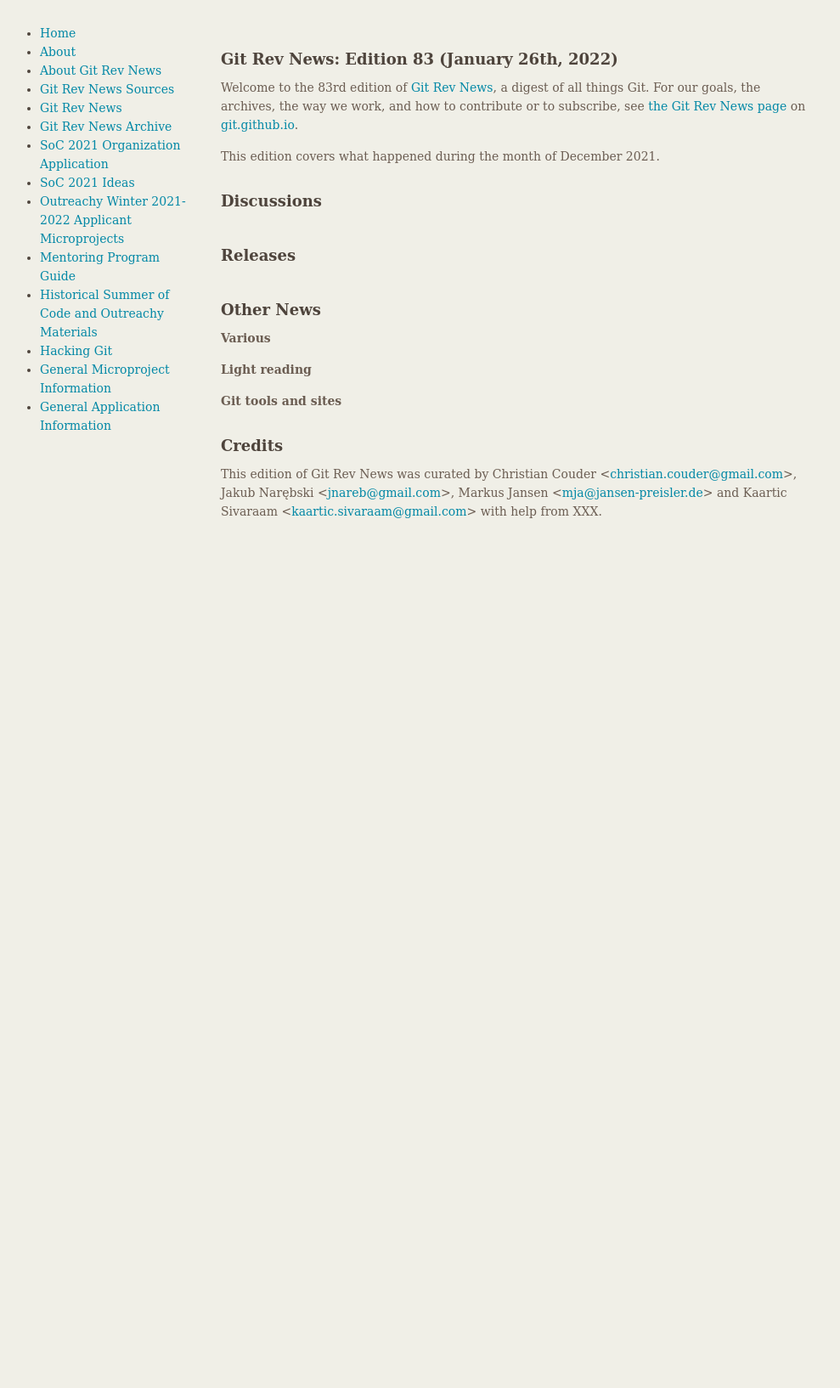
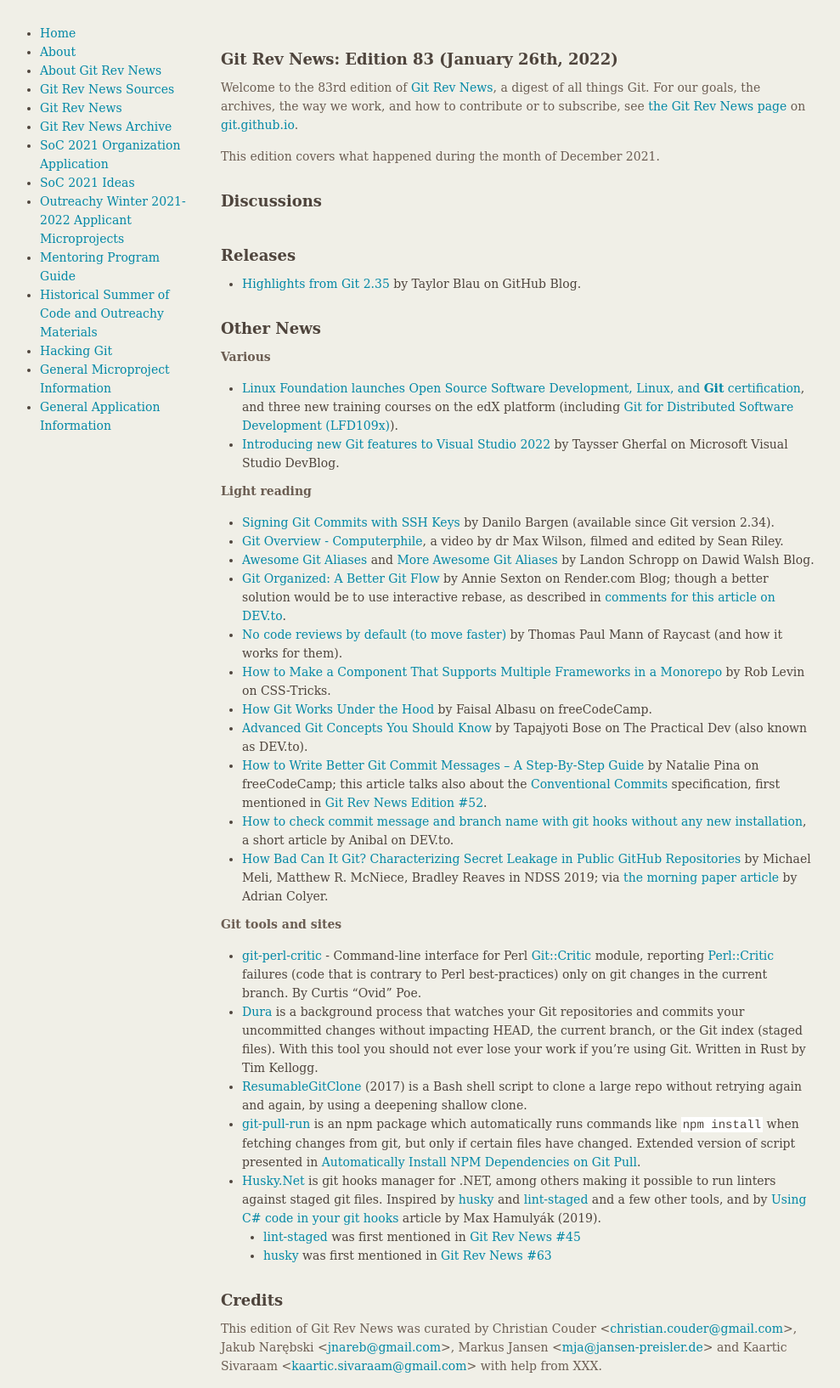
Before and after one commit to git/git.github.io, a Jekyll site: the page built from rev_news/drafts/edition-83.md, in a window 1280 px wide. Shown: the whole page at 85% size, without its empty margins (149-1138 px from the left). Built offline with Jekyll 4.4.1, drawn with Linux system fonts in a browser that asks for light colours; before the commit the page ends 900 px from its top, so only the background shows below that.

Commit message:
rn-83: Add links to various news, articles, and tools

```diff
--- a/rev_news/drafts/edition-83.md
+++ b/rev_news/drafts/edition-83.md
@@ -35,17 +35,79 @@
 
 ## Releases
 
+* [Highlights from Git 2.35](https://github.blog/2022-01-24-highlights-from-git-2-35/)
+  by Taylor Blau on GitHub Blog.
 
 ## Other News
 
 __Various__
 
+* [Linux Foundation launches Open Source Software Development, Linux, and **Git** certification](https://www.zdnet.com/article/linux-foundation-launches-open-source-software-development-linux-git-certification/),
+  and three new training courses on the edX platform (including
+  [Git for Distributed Software Development (LFD109x)](https://www.edx.org/course/git-for-distributed-development)).
+* [Introducing new Git features to Visual Studio 2022](https://devblogs.microsoft.com/visualstudio/introducing-new-git-features-to-visual-studio-2022/)
+  by Taysser Gherfal on Microsoft Visual Studio DevBlog.
 
 __Light reading__
 
+* [Signing Git Commits with SSH Keys](https://blog.dbrgn.ch/2021/11/16/git-ssh-signatures/)
+  by Danilo Bargen (available since Git version 2.34).
+* [Git Overview - Computerphile](https://www.youtube.com/watch?v=92sycL8ij-U),
+  a video by dr Max Wilson, filmed and edited by Sean Riley.
+* [Awesome Git Aliases](https://davidwalsh.name/awesome-git-aliases) and
+  [More Awesome Git Aliases](https://davidwalsh.name/more-awesome-git-aliases)
+  by Landon Schropp on Dawid Walsh Blog.
+* [Git Organized: A Better Git Flow](https://render.com/blog/git-organized-a-better-git-flow)
+  by Annie Sexton on Render.com Blog; though a better solution would be to use interactive rebase,
+  as described in [comments for this article on DEV.to](https://dev.to/render/git-organized-a-better-git-flow-56go#comment-subscription).
+* [No code reviews by default (to move faster)](https://www.raycast.com/blog/no-code-reviews-by-default/)
+  by Thomas Paul Mann of Raycast (and how it works for them).
+* [How to Make a Component That Supports Multiple Frameworks in a Monorepo](https://css-tricks.com/make-a-component-multiple-frameworks-in-a-monorepo/)
+  by Rob Levin on CSS-Tricks.
+* [How Git Works Under the Hood](https://www.freecodecamp.org/news/git-under-the-hood/)
+  by Faisal Albasu on freeCodeCamp.
+* [Advanced Git Concepts You Should Know](https://dev.to/ruppysuppy/advanced-git-concepts-you-should-know-nle)
+  by Tapajyoti Bose on The Practical Dev (also known as DEV\.to).
+* [How to Write Better Git Commit Messages – A Step-By-Step Guide](https://www.freecodecamp.org/news/how-to-write-better-git-commit-messages/)
+  by Natalie Pina on freeCodeCamp; this article talks also about the
+  [Conventional Commits](https://www.conventionalcommits.org/) specification,
+  first mentioned in [Git Rev News Edition #52](https://git.github.io/rev_news/2019/06/28/edition-52/).
+* [How to check commit message and branch name with git hooks without any new installation](https://dev.to/anibalardid/how-to-check-commit-message-and-branch-name-with-git-hooks-without-any-new-installation-n34),
+  a short article by Anibal on DEV\.to.
+* [How Bad Can It Git? Characterizing Secret Leakage in Public GitHub Repositories](https://www.ndss-symposium.org/ndss-paper/how-bad-can-it-git-characterizing-secret-leakage-in-public-github-repositories/)
+  by Michael Meli, Matthew R. McNiece, Bradley Reaves in NDSS 2019;
+  via [the morning paper article](https://blog.acolyer.org/2019/04/08/how-bad-can-it-git-characterizing-secret-leakage-in-public-github-repositories/)
+  by Adrian Colyer.
 
 __Git tools and sites__
 
+* [git-perl-critic](https://github.com/Ovid/git-critic) - Command-line interface for
+  Perl [Git::Critic](https://metacpan.org/pod/Git::Critic) module,
+  reporting [Perl::Critic](https://metacpan.org/pod/Perl::Critic) failures
+  (code that is contrary to Perl best-practices) only on git changes in the current branch.
+  By Curtis "Ovid" Poe.
+* [Dura](https://github.com/tkellogg/dura) is a background process that watches
+  your Git repositories and commits your uncommitted changes without impacting HEAD,
+  the current branch, or the Git index (staged files).  With this tool you should not
+  ever lose your work if you're using Git.
+  Written in Rust by Tim Kellogg.
+* [ResumableGitClone](https://github.com/johnzeng/ResumableGitClone) (2017)
+  is a Bash shell script to clone a large repo without retrying again and again,
+  by using a deepening shallow clone.
+* [git-pull-run](https://www.npmjs.com/package/git-pull-run) is an npm package
+  which automatically runs commands like `npm install` when fetching changes from git,
+  but only if certain files have changed.  Extended version of script presented in
+  [Automatically Install NPM Dependencies on Git Pull](https://dev.to/zirkelc/automatically-install-npm-dependencies-on-git-pull-bg0).
+* [Husky.Net](https://github.com/alirezanet/Husky.Net) is git hooks manager for .NET,
+  among others making it possible to run linters against staged git files.
+  Inspired by [husky](https://github.com/typicode/husky)
+  and [lint-staged](https://github.com/okonet/lint-staged)
+  and a few other tools, and by [Using C# code in your git hooks](https://kaylumah.nl/2019/09/07/using-csharp-code-your-git-hooks.html)
+  article by Max Hamulyák (2019).
+   * [lint-staged](https://github.com/okonet/lint-staged) was first mentioned in
+     [Git Rev News #45](https://git.github.io/rev_news/2018/11/21/edition-45/)
+   * [husky](https://github.com/typicode/husky) was first mentioned in
+     [Git Rev News #63](https://git.github.io/rev_news/2020/05/28/edition-63/)
 
 ## Credits
 
```
